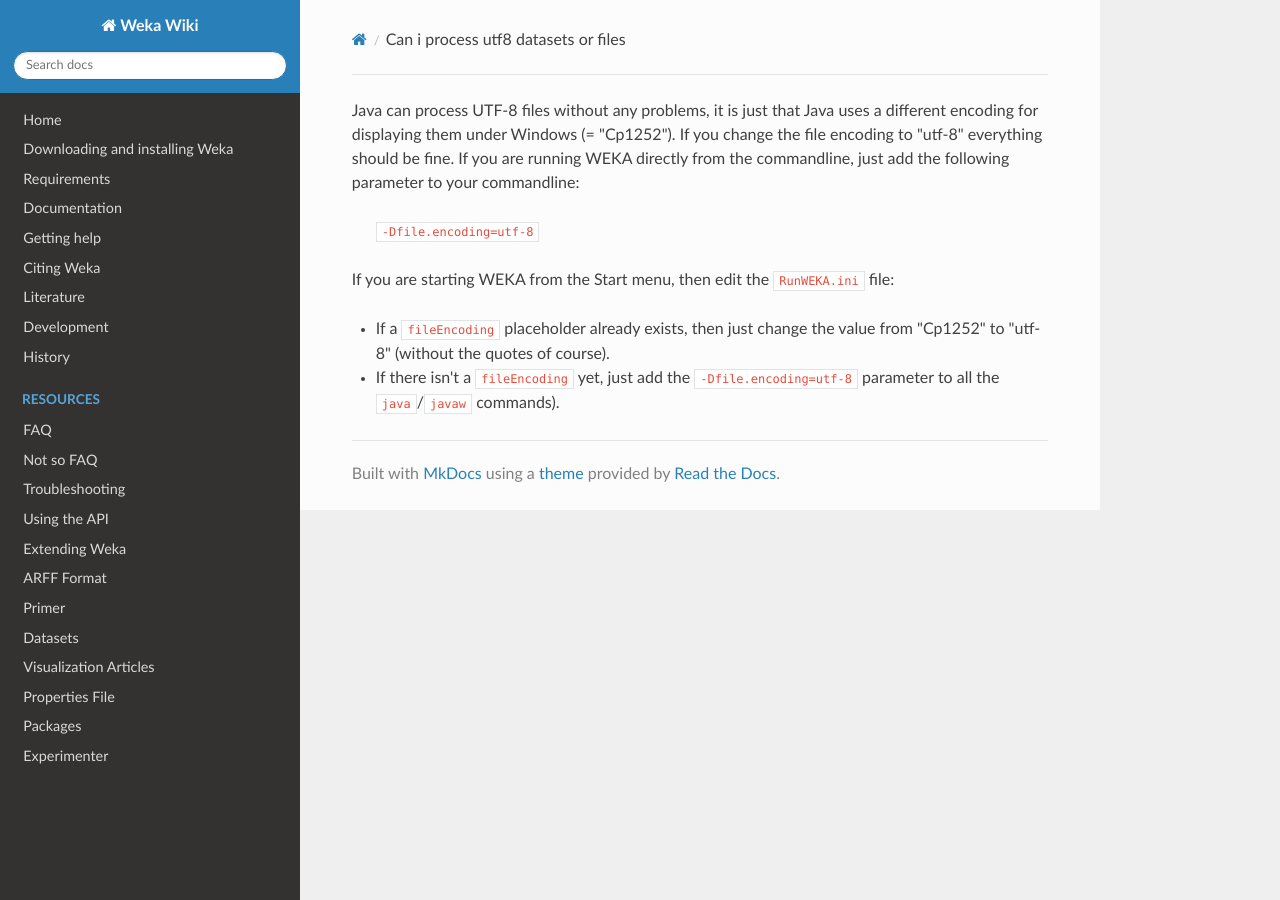
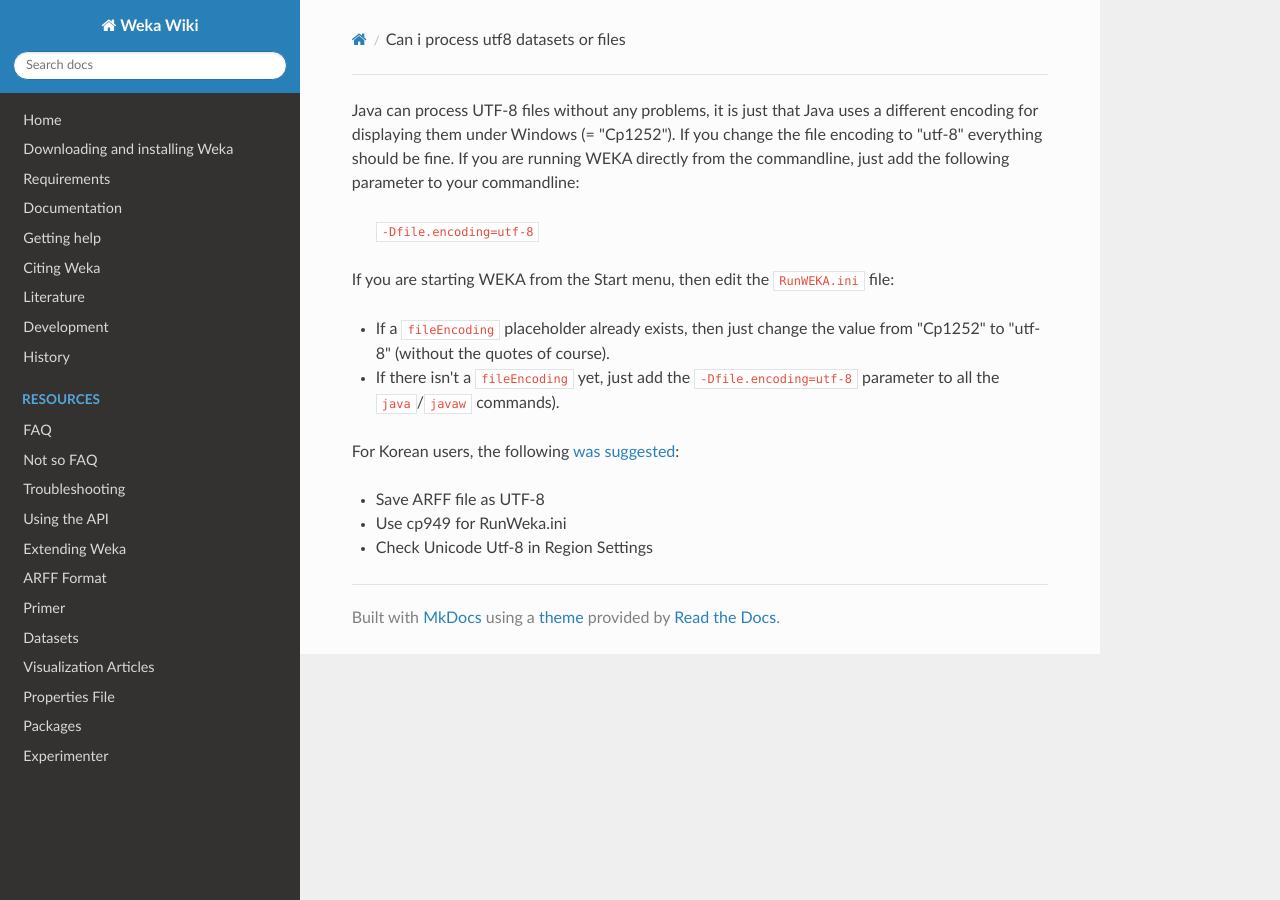
Before and after one commit to Waikato/weka-wiki, an MkDocs documentation site: the page built from docs/faqs/can_i_process_utf8_datasets_or_files.md, in a window 1280 px wide. Built offline with MkDocs 1.6.1, drawn with Linux system fonts in a browser that asks for light colours; nearby versions of some CDN libraries.

Commit message:
added hint for Korean users

```diff
--- a/docs/faqs/can_i_process_utf8_datasets_or_files.md
+++ b/docs/faqs/can_i_process_utf8_datasets_or_files.md
@@ -6,3 +6,9 @@ If you are starting WEKA from the Start menu, then edit the `RunWEKA.ini` file:
 
 * If a `fileEncoding` placeholder already exists, then just change the value from "Cp1252" to "utf-8" (without the quotes of course).
 * If there isn't a `fileEncoding` yet, just add the `-Dfile.encoding=utf-8` parameter to all the `java`/`javaw` commands).
+
+For Korean users, the following [was suggested](https://list.waikato.ac.nz/hyperkitty/list/wekalist@list.waikato.ac.nz/message/FY7YBFMIBXZLTN34HMBQZ3BHF2GJZRTO/):
+
+* Save ARFF file as UTF-8
+* Use cp949 for RunWeka.ini
+* Check Unicode Utf-8 in Region Settings
```
